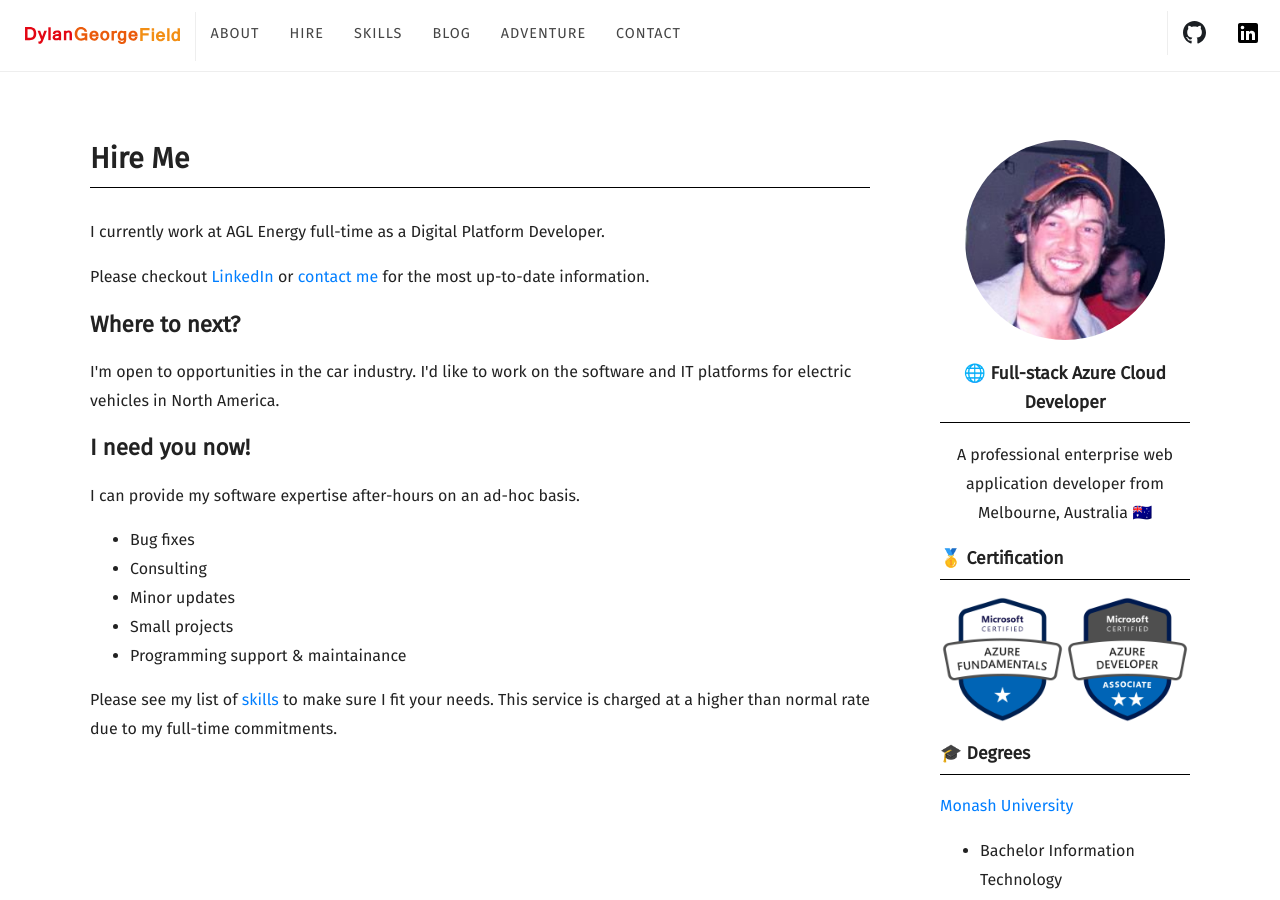
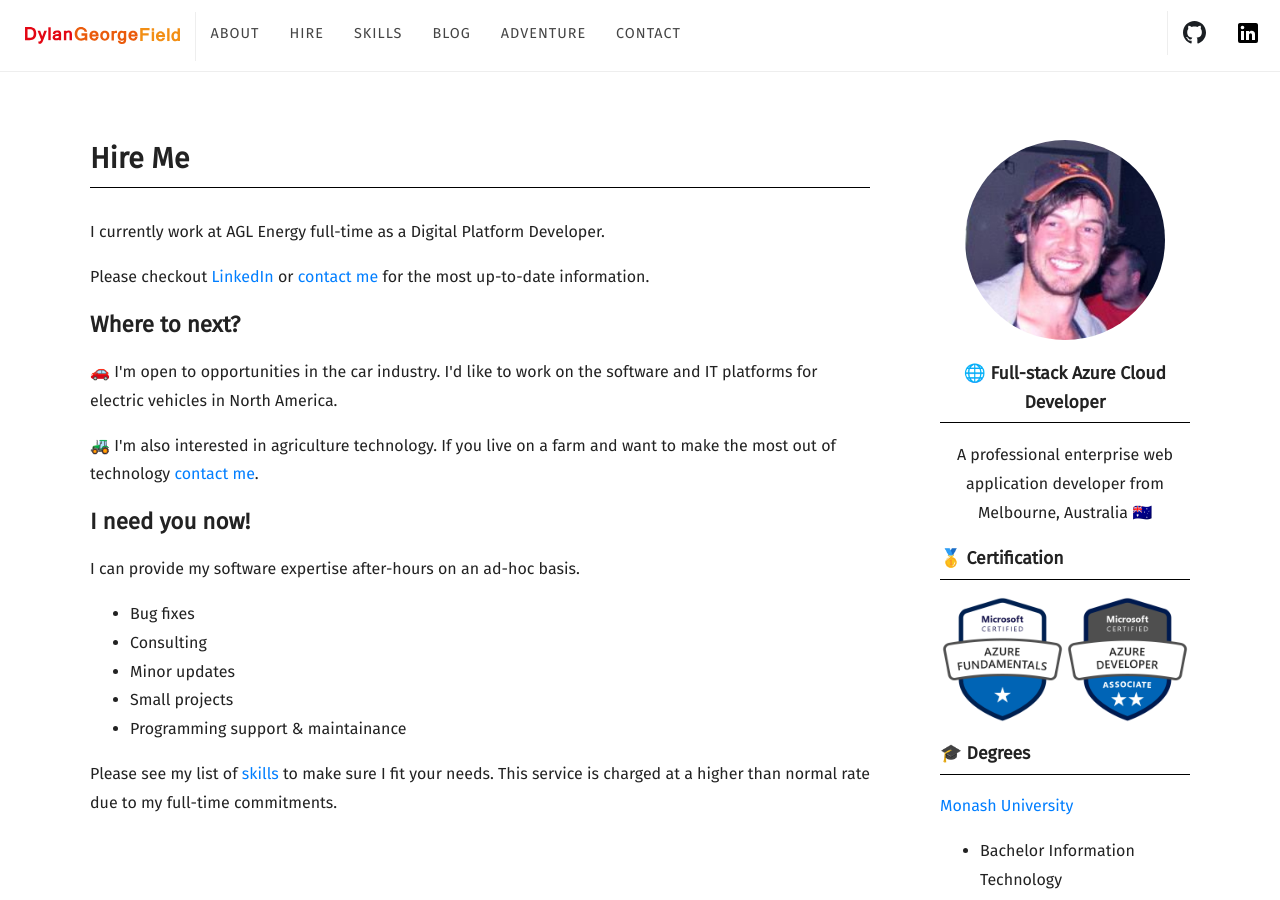
Before and after one commit to Dylan-George-Field/software.georgefield.com.au, a Jekyll site: the page built from hire.html, in a window 1280 px wide and 900 px high. Built offline with Jekyll 4.4.1, drawn with Linux system fonts in a browser that asks for light colours; some web fonts are replaced.

Commit message:
I'm interested in agriculture technology

```diff
--- a/about.html
+++ b/about.html
@@ -25,10 +25,6 @@ title: About
 		do a Ph.d.
 	</p>
 
-	<p>
-		I currently work an ASX listed company.
-	</p>
-
 	<h2>Other</h2>
 	<p>
 		I enjoy long-distance <a href="https://adventure.georgefield.com.au">adventure riding</a>
--- a/hire.html
+++ b/hire.html
@@ -12,8 +12,12 @@ title: Hire Me
 </p>
 <h2>Where to next?</h2>
 <p>
-	I'm open to opportunities in the car industry. I'd like to work on the software and IT platforms
+	🚗 I'm open to opportunities in the car industry. I'd like to work on the software and IT platforms
 	for electric vehicles in North America.
+</p>
+<p>
+	🚜 I'm also interested in agriculture technology. If you live on a farm and want to make the
+	most out of technology <a href="/contact">contact me</a>.
 </p>
 <h2>I need you now!</h2>
 <p>
```
